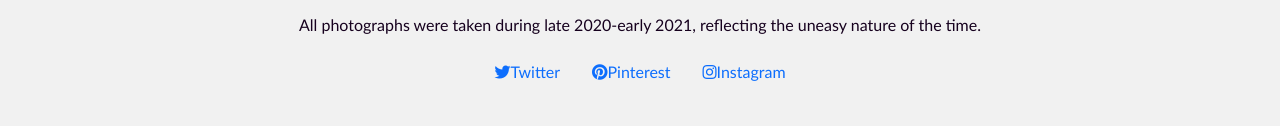
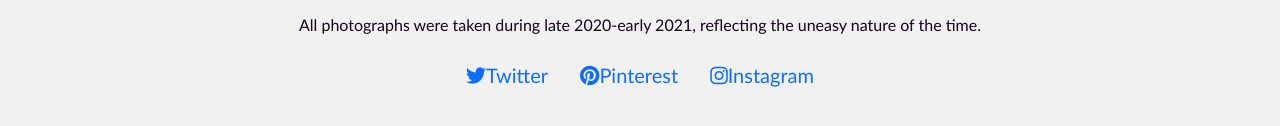
Before and after one commit to Code-Institute-Submissions/RhiH-indistinct.light, a plain HTML site: page index.html in a window 1280 px wide. Shown: the part 930-1056 px from the top of the page. Drawn offline with nearby package versions, Linux system fonts and the light colour scheme.

Commit message:
social media class added

```diff
--- a/index.html
+++ b/index.html
@@ -67,9 +67,9 @@
       <h6>All photographs were taken during late 2020-early 2021, reflecting the uneasy nature of the time.</h6>
     </section>
     <footer>
-        <ul class="nav justify-content-center">
+        <ul class="nav justify-content-center social-media">
             <li class="nav-item">
-              <a class="nav-link active" href="https://twitter.com/?lang=en" target="_blank"><i class="fab fa-twitter"></i>Twitter</a>
+              <a class="nav-link" href="https://twitter.com/?lang=en" target="_blank"><i class="fab fa-twitter"></i>Twitter</a>
             </li>
             <li class="nav-item">
               <a class="nav-link" href="https://www.pinterest.co.uk/" target="_blank"><i class="fab fa-pinterest"></i>Pinterest</a>
```
